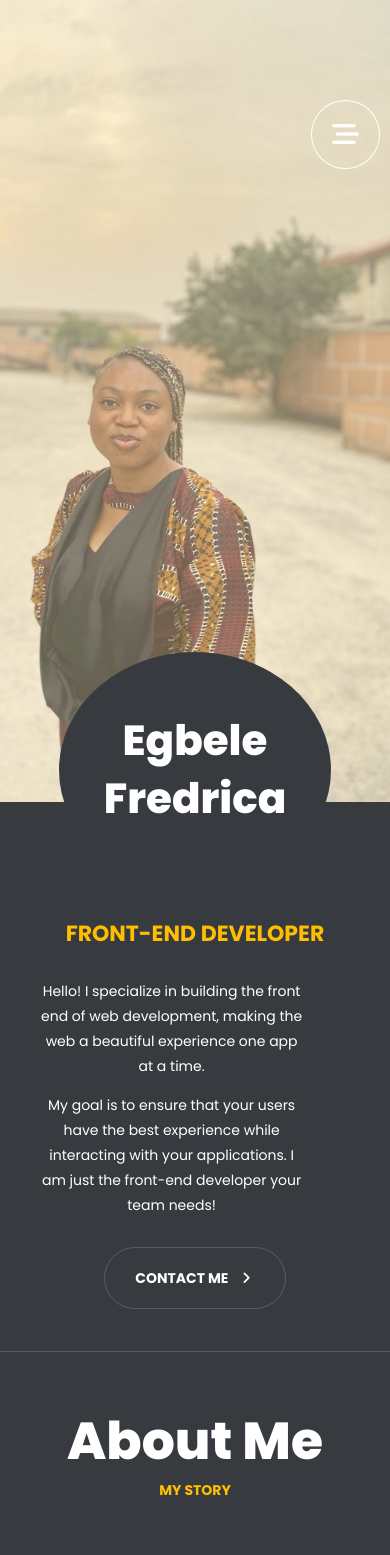
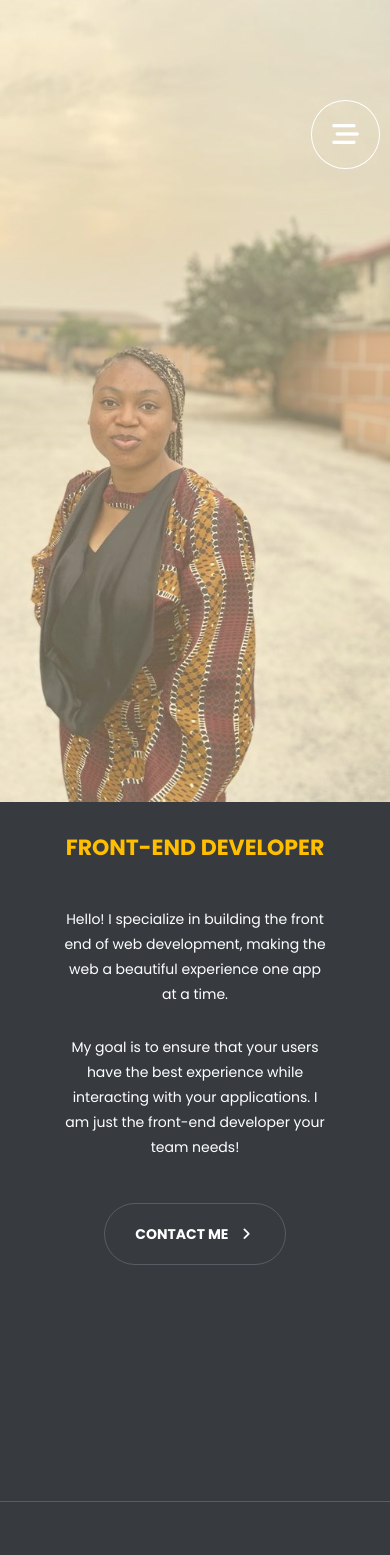
Before and after one commit to Fred-rica/Portfolio, a React (Create React App) app: page / in a window 390 px wide. Shown: the top 1555 px of the page. Built offline with nearby package versions, Linux system fonts and the light colour scheme.

Commit message:
styling update

```diff
--- a/src/App.css
+++ b/src/App.css
@@ -522,6 +522,10 @@ display: none;
 }
 .container {
   width: 80%;
+  display: flex;
+  flex-direction: column;
+  justify-content: center;
+  align-items: center;
   text-align: center;
   position: relative;
 }
@@ -554,8 +558,5 @@ display: none;
   padding-left: 25px;
 }
 
-.alert{
-  color: green;
-  background-color: red;
+
 }
-}
--- a/src/components/Introduction.js
+++ b/src/components/Introduction.js
@@ -5,10 +5,10 @@ function Introduction(){
     return(
         <div id="intro" className="intro-section">
           <div className="container">
-            <h1>
+            {/* <h1>
               Egbele <br />
               Fredrica
-            </h1>
+            </h1> */}
             <h4>FRONT-END DEVELOPER</h4>
             <p>
             Hello! I specialize in building the front end of web development, making the web a beautiful experience one app at a time.
```
